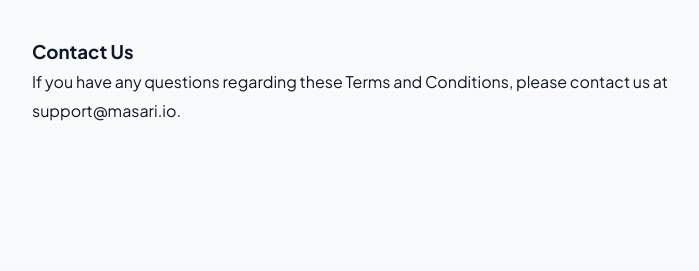
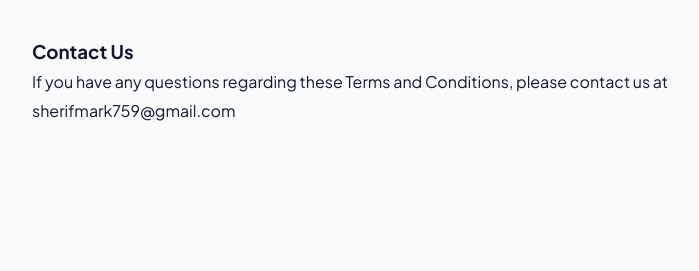
Before and after one commit to marc-zaki/AI-Powered-CS-Course-Recommender-Intelligence-Dashboard, a Flask app: page /terms in a window 1280 px wide. Shown: the part 1470-1741 px from the top of the page, without its empty margins (224-923 px from the left). Run offline with Flask 3, Linux system fonts and the light colour scheme; some libraries are stand-ins or nearby versions.

Commit message:
fix: update support email address in terms and conditions page

```diff
--- a/templates/terms.html
+++ b/templates/terms.html
@@ -48,7 +48,8 @@
             posted constitutes your acceptance of the revised terms.</p>
 
         <h3 style="margin-top: 2rem;">Contact Us</h3>
-        <p>If you have any questions regarding these Terms and Conditions, please contact us at support@masari.io.</p>
+        <p>If you have any questions regarding these Terms and Conditions, please contact us at sherifmark759@gmail.com
+        </p>
     </div>
 </div>
 {% endblock %}
```
